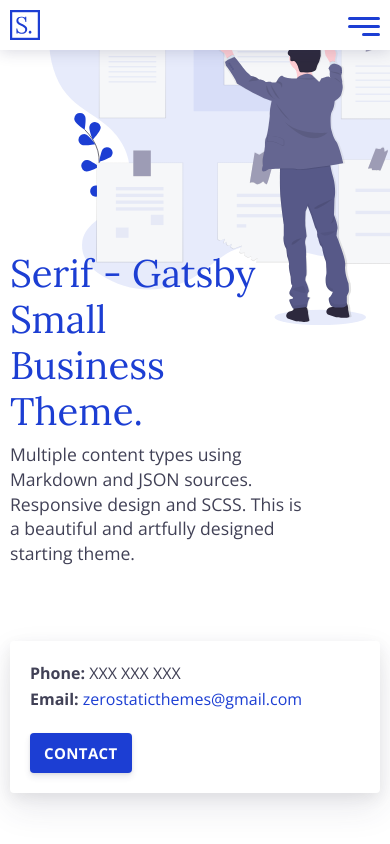
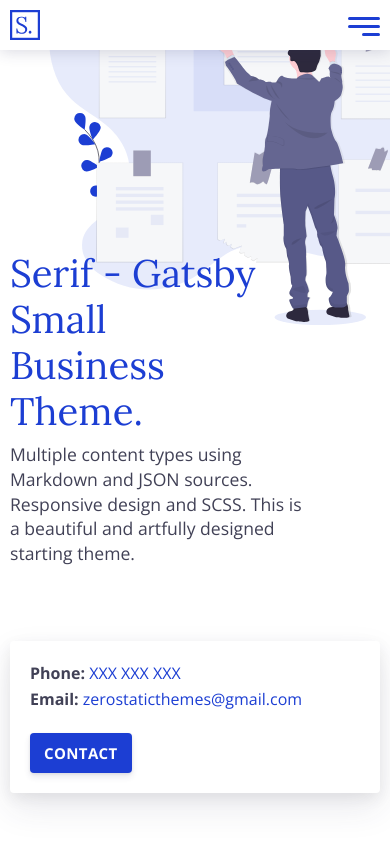
Before and after one commit to zerostaticthemes/gatsby-serif-theme, a Gatsby site: page / in a window 390 px wide. Shown: the top 844 px of the page. Built offline with nearby package versions, Linux system fonts and the light colour scheme; Gatsby itself is replaced by a stand-in of ours.

Commit message:
phone number as a link to call

```diff
--- a/src/components/Call.js
+++ b/src/components/Call.js
@@ -6,7 +6,9 @@
     <div className="call-box-top">
       <div className="call-phone">
         <strong>Phone: </strong>
+        <a href={`tel:${props.data.site.siteMetadata.contact.phone}`}>
         {props.data.site.siteMetadata.contact.phone}
+        </a>
       </div>
       <div className="call-email">
         <strong>Email: </strong>
```
